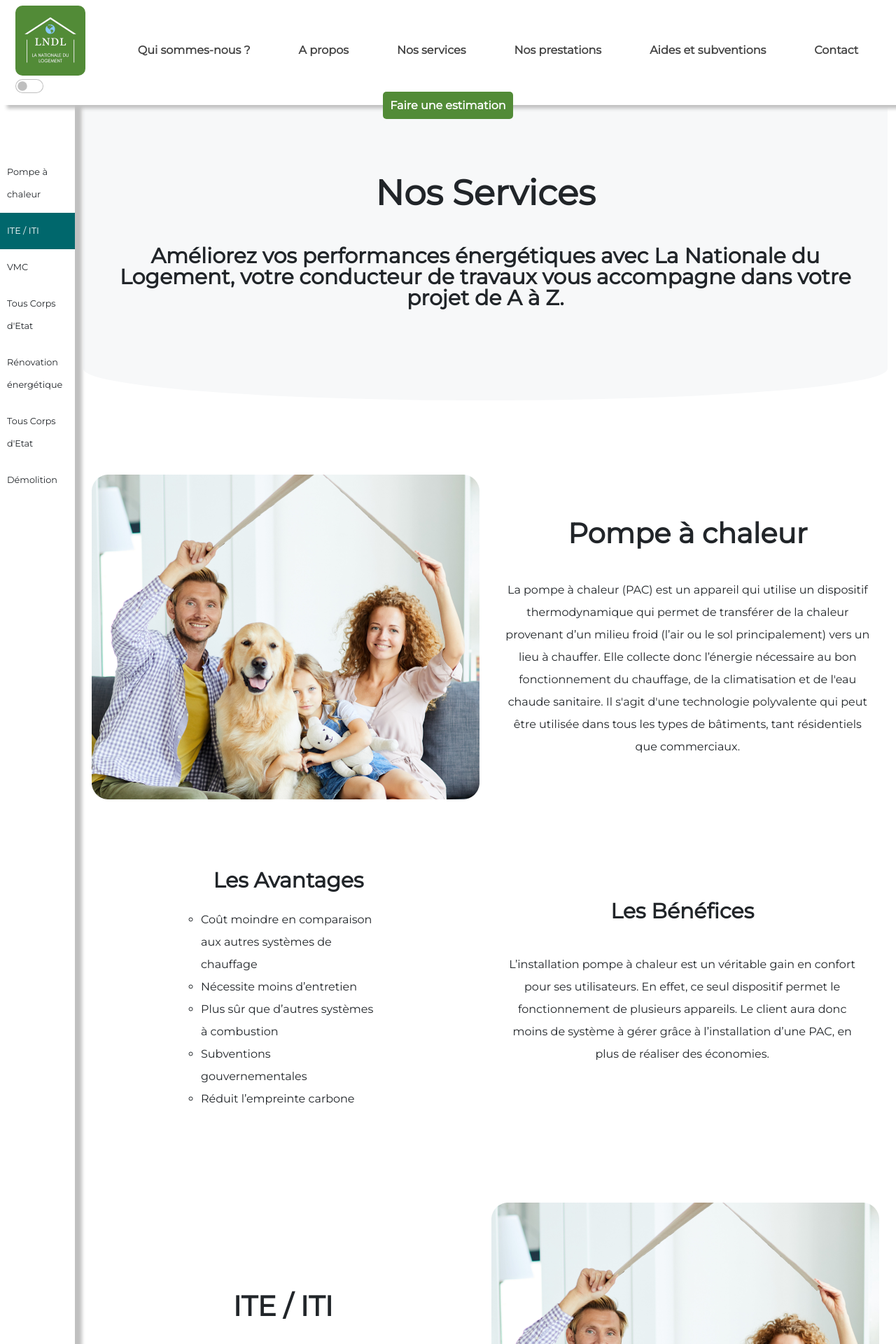
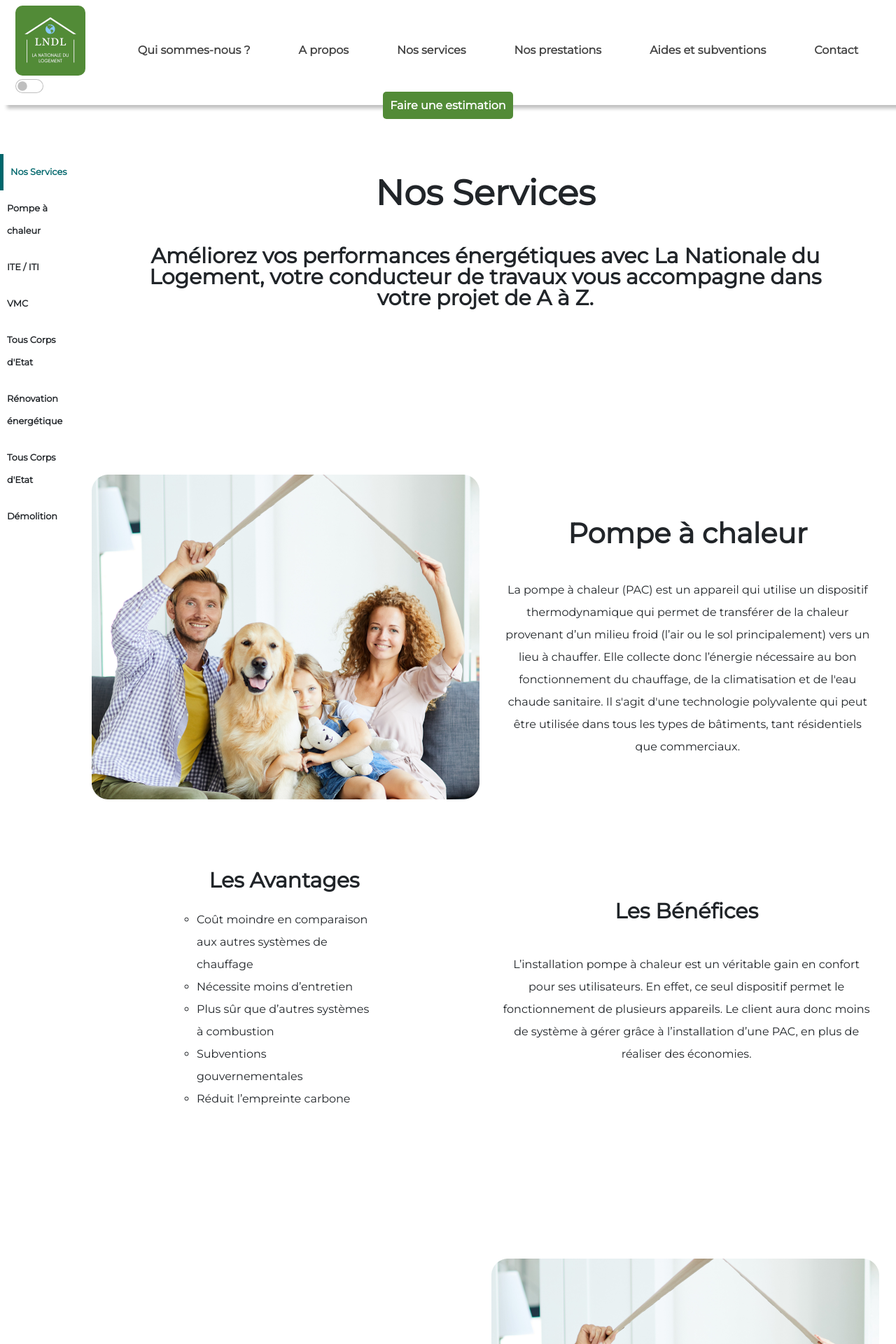
Before and after one commit to Visalinthan/site-lndl_v2, a PHP site: page /services.php in a window 1280 px wide. Shown: the top 1920 px of the page at 70% size. Run offline with PHP 8.4, Linux system fonts and the light colour scheme.

Commit message:
menu scroll

```diff
--- a/css/mobile.css
+++ b/css/mobile.css
@@ -141,3 +141,12 @@
         height: 135px;
     }
 }
+
+
+/*--Sous Menu --*/
+
+@media all and (max-width: 1199px) {
+    #sous-menu {
+        display: none
+    }
+}
--- a/css/style.css
+++ b/css/style.css
@@ -73,20 +73,12 @@ li {
     a {
         text-decoration: none;
     }
-
-
     /*
 .row {
     --bs-gutter-x: 0rem
 }*/
-
-
     /*-- MENU DESKTOP -- MENU DESKTOP -- -- MENU DESKTOP -- -- MENU DESKTOP -- -- MENU DESKTOP -- -- MENU DESKTOP -- -- MENU DESKTOP ---- MENU DESKTOP --*/
-
-
     /*-- MENU DESKTOP -- MENU DESKTOP -- -- MENU DESKTOP -- -- MENU DESKTOP -- -- MENU DESKTOP -- -- MENU DESKTOP -- -- MENU DESKTOP ---- MENU DESKTOP --*/
-
-
     /*-- MENU DESKTOP -- MENU DESKTOP -- -- MENU DESKTOP -- -- MENU DESKTOP -- -- MENU DESKTOP -- -- MENU DESKTOP -- -- MENU DESKTOP ---- MENU DESKTOP --*/
 
     .navbar {
@@ -145,14 +137,8 @@ a {
     .navbar a:hover {
         color: var(--green);
     }
-
-
     /*-- LES BUTTONS ---- LES BUTTONS ---- LES BUTTONS ---- LES BUTTONS ---- LES BUTTONS ---- LES BUTTONS ---- LES BUTTONS ---- LES BUTTONS -- */
-
-
     /*-- LES BUTTONS ---- LES BUTTONS ---- LES BUTTONS ---- LES BUTTONS ---- LES BUTTONS ---- LES BUTTONS ---- LES BUTTONS ---- LES BUTTONS -- */
-
-
     /*-- LES BUTTONS ---- LES BUTTONS ---- LES BUTTONS ---- LES BUTTONS ---- LES BUTTONS ---- LES BUTTONS ---- LES BUTTONS ---- LES BUTTONS -- */
 
     .btn-simuler {
@@ -180,14 +166,8 @@ a {
             box-shadow: 0 0 15px var(--green)
         }
     }
-
-
     /* -- TOOLS -- -- TOOLS -- -- TOOLS -- -- TOOLS -- -- TOOLS -- -- TOOLS ---- TOOLS ---- TOOLS ---- TOOLS ---- TOOLS ---- TOOLS ---- TOOLS --*/
-
-
     /* -- TOOLS -- -- TOOLS -- -- TOOLS -- -- TOOLS -- -- TOOLS -- -- TOOLS ---- TOOLS ---- TOOLS ---- TOOLS ---- TOOLS ---- TOOLS ---- TOOLS --*/
-
-
     /* -- TOOLS -- -- TOOLS -- -- TOOLS -- -- TOOLS -- -- TOOLS -- -- TOOLS ---- TOOLS ---- TOOLS ---- TOOLS ---- TOOLS ---- TOOLS ---- TOOLS --*/
 
     #overlay .row>* {
@@ -348,44 +328,35 @@ a {
             opacity: 1;
         }
     }
-
-
     /*--Sous Menu --*/
 
+    @media all and (min-width: 1200px) {
         #sous-menu {
-    background-color: #fff;
-    box-shadow: 10px 5px 5px rgb(192, 192, 192);
             display: flex;
             flex-direction: column;
             align-items: center;
             z-index: 10;
         }
-
         #sous-menu ul {
             padding: 100px 0px;
             position: fixed;
         }
-
         #sous-menu ul li {
             padding: 10px;
             cursor: pointer;
             list-style: none;
             font-size: 0.8em;
+            font-weight: bold;
+            width: 100%;
         }
-
         #sous-menu ul li:hover,
         #sous-menu ul li.active {
-    background-color: #00676C;
-    color: #fff;
+            border-left: 5px solid #00676C;
+            color: #00676C;
         }
-
-
+    }
     /* --CONTENT -- --CONTENT ----CONTENT ----CONTENT ----CONTENT ----CONTENT ----CONTENT ----CONTENT ----CONTENT ----CONTENT ----CONTENT --*/
-
-
     /* --CONTENT -- --CONTENT ----CONTENT ----CONTENT ----CONTENT ----CONTENT ----CONTENT ----CONTENT ----CONTENT ----CONTENT ----CONTENT --*/
-
-
     /* --CONTENT -- --CONTENT ----CONTENT ----CONTENT ----CONTENT ----CONTENT ----CONTENT ----CONTENT ----CONTENT ----CONTENT ----CONTENT --*/
 
     .container {
@@ -400,13 +371,13 @@ a {
         padding: 5vh 0;
     }
 
-.bloc:first-child {
+    #home .bloc:first-child {
         background-color: var(--bg-grey);
         border-bottom-left-radius: 50% 10%;
         border-bottom-right-radius: 50% 10%;
     }
 
-.bloc:last-child {
+    #home .bloc:last-child {
         background-color: var(--bg-grey);
         border-top-left-radius: 50% 10%;
         border-top-right-radius: 50% 10%;
@@ -429,8 +400,8 @@ a {
     }
 
     #home .bloc .image img {
-    width: 100%;
-    min-width: 250px;
+        max-width: 100%;
+        /*min-width: 250px;*/
         max-width: 650px;
     }
 
@@ -656,8 +627,6 @@ ol.process-chart>li>div:before {
         font-family: 'Oswald', sans-serif;
         text-transform: uppercase;
     }
-
-
     /*
 ol.process-chart>li:before {
     content: 'Process';
@@ -695,8 +664,6 @@ ol.process-chart>li>div:before {
         font-weight: 500;
         line-height: 1;
     }
-
-
     /*** PRIMARY ***/
 
     ol.process-chart>li:nth-of-type(6n+1) {
@@ -706,8 +673,6 @@ ol.process-chart>li:nth-of-type(6n+1) {
     ol.process-chart>li:nth-of-type(6n+1):after {
         border-left-color: #528B37;
     }
-
-
     /*** SECONDARY ***/
 
     ol.process-chart>li:nth-of-type(6n+2) {
@@ -717,8 +682,6 @@ ol.process-chart>li:nth-of-type(6n+2) {
     ol.process-chart>li:nth-of-type(6n+2):after {
         border-left-color: #1B8151;
     }
-
-
     /*** TERTIARY ***/
 
     ol.process-chart>li:nth-of-type(6n+3) {
@@ -728,8 +691,6 @@ ol.process-chart>li:nth-of-type(6n+3) {
     ol.process-chart>li:nth-of-type(6n+3):after {
         border-left-color: #007564;
     }
-
-
     /*** QUATERNARY ***/
 
     ol.process-chart>li:nth-of-type(6n+4) {
@@ -739,8 +700,6 @@ ol.process-chart>li:nth-of-type(6n+4) {
     ol.process-chart>li:nth-of-type(6n+4):after {
         border-left-color: #00676C;
     }
-
-
     /*** QUINARY ***/
 
     ol.process-chart>li:nth-of-type(6n+5) {
@@ -750,8 +709,6 @@ ol.process-chart>li:nth-of-type(6n+5) {
     ol.process-chart>li:nth-of-type(6n+5):after {
         border-left-color: #125767;
     }
-
-
     /* Form-Step -- Form-Step -- Form-Step -- Form-Step -- Form-Step -- Form-Step -- Form-Step */
 
     .progressbar {
@@ -899,8 +856,6 @@ ol.process-chart>li:nth-of-type(6n+5):after {
     .btn-form-step button {
         margin: 0 15px;
     }
-
-
     /*Footer  -- Footer  -- Footer  -- Footer  -- Footer  -- Footer  -- Footer  -- Footer*/
 
     footer {
--- a/services.php
+++ b/services.php
@@ -13,8 +13,9 @@
 
     <?php include("module/nav.php"); ?>
     <main id="services" class="container row">
-        <div id="sous-menu" class="col-md-1">
+        <div id="sous-menu" class="col-xl-1 col-lg-12">
             <ul>
+                <li class="part">Nos Services</li>
                 <li class="part">Pompe à chaleur</li>
                 <li class="part">ITE / ITI</li>
                 <li class="part">VMC</li>
@@ -29,7 +30,7 @@
             <div class="bloc part">
 
                 <div class="row">
-                    <div class="col-md-12">
+                    <div class="col-xl-11 col-lg-12">
                         <h1>Nos Services</h1>
                         <h4>
                             Améliorez vos performances énergétiques avec La Nationale du Logement, votre conducteur de
@@ -56,6 +57,7 @@
                             peut
                             être utilisée dans tous les types de bâtiments, tant résidentiels que commerciaux. </p>
                     </div>
+                </div>
                 <div class="row">
                     <div class="col-md-6">
                         <h4>Les Avantages</h4>
@@ -79,13 +81,15 @@
                 </div>
 
             </div>
-
+            <div class="bloc part">
                 <div id="ite" class="row serv">
 
                     <div class="col text">
                         <h2>ITE / ITI</h2>
-                        <p>Une isolation thermique par l’intérieur (ITI) consolide et isole les murs de vos pièces des
-                            déperditions de chaleur. L’isolation thermique par l’extérieur (ITE) concerne les parois de
+                        <p>Une isolation thermique par l’intérieur (ITI) consolide et isole les murs de vos pièces
+                            des
+                            déperditions de chaleur. L’isolation thermique par l’extérieur (ITE) concerne les parois
+                            de
                             votre façade. </p>
 
                     </div>
@@ -102,7 +106,8 @@
                                 <li>Jusqu’à 30 % d’économies sur votre consommation totale d’énergie</li>
                                 <li>Ne grignote pas de surface intérieure </li>
                                 <li>Opération deux-en-un d’isolation et de ravalement</li>
-                                <li>Vous améliorez l’aspect global de votre maison et conservez votre intérieur tel quel
+                                <li>Vous améliorez l’aspect global de votre maison et conservez votre intérieur tel
+                                    quel
                                 </li>
                                 <li>Vous pouvez rester chez vous pendant toute la durée des travaux</li>
                                 <li>Réduction considérable des déperditions et ponts thermiques</li>
@@ -115,7 +120,8 @@
                             <h4>ITI</h4>
                             <ul>
                                 <li>Processus simple</li>
-                                <li>Solution qui s’adapte à des problématiques particulières comme l’isolation du sol
+                                <li>Solution qui s’adapte à des problématiques particulières comme l’isolation du
+                                    sol
                                 </li>
                                 <li>Préservation de vos façades</li>
                                 <li>Vous pouvez mettre à profit vos travaux en rénovant votre intérieur</li>
@@ -126,12 +132,14 @@
                     </div>
 
                 </div>
-
+            </div>
+            <div class="bloc part">
                 <div id="vmc" class="row serv">
 
                     <div class="col text">
                         <h2>VMC</h2>
-                        <p>La ventilation mécanique contrôlée (VMC) est un équipement essentiel qui permet de renouveler
+                        <p>La ventilation mécanique contrôlée (VMC) est un équipement essentiel qui permet de
+                            renouveler
                             l’air de votre bâtiment. Il évacue l’air vicié et fait pénétrer l’air frais issu de
                             l’extérieur
                             via des bouches d’extraction situées dans les différentes pièces.</p>
@@ -156,7 +164,8 @@
                         <div class="col-md-6">
                             <h4>Les Bénéfices</h4>
                             <p>
-                                Une VMC est le moyen le plus sûr de garantir un renouvellement de l’air à moindre coût.
+                                Une VMC est le moyen le plus sûr de garantir un renouvellement de l’air à moindre
+                                coût.
                                 Elle est un indispensable pour le bien-être et la santé des occupants.
                             </p>
                         </div>
@@ -164,6 +173,9 @@
                     </div>
 
                 </div>
+
+            </div>
+            <div class="bloc part">
 
                 <div id="tce" class="row ">
 
@@ -173,7 +185,8 @@
                     <div class="col-md-6 text">
                         <h2>Tout Corps d' Etat</h2>
                         <p>
-                            Un large champs d'expertise sur tous types de batiments et pour tous types d'interventions
+                            Un large champs d'expertise sur tous types de batiments et pour tous types
+                            d'interventions
                             allié
                             à une équipe performante.
                         </p>
@@ -301,8 +314,8 @@
                     </div>
 
                 </div>
+            </div>
 
-            </div>
             <div class="bloc pro">
                 <div id="renov" class="row serv">
                     <div class="col image">
@@ -342,7 +355,8 @@
                         </div>
                     </div>
                 </div>
-
+            </div>
+            <div class="bloc pro">
                 <div id="tce2" class="row serv">
                     <div class="col text">
                         <h2>Tous Corps d'État</h2>
@@ -381,7 +395,8 @@
                         </div>
                     </div>
                 </div>
-
+            </div>
+            <div class="bloc pro">
                 <div id="demol" class="row serv">
                     <div class="col image">
                         <img src="img/home/famille.png" alt="Lndl vous aide à économiser " />
```
Also changed, not shown: js/script.js (+14 -4 lines), qsn.php (+4 -3 lines). Lines whose indentation alone changed are shown as unchanged.
